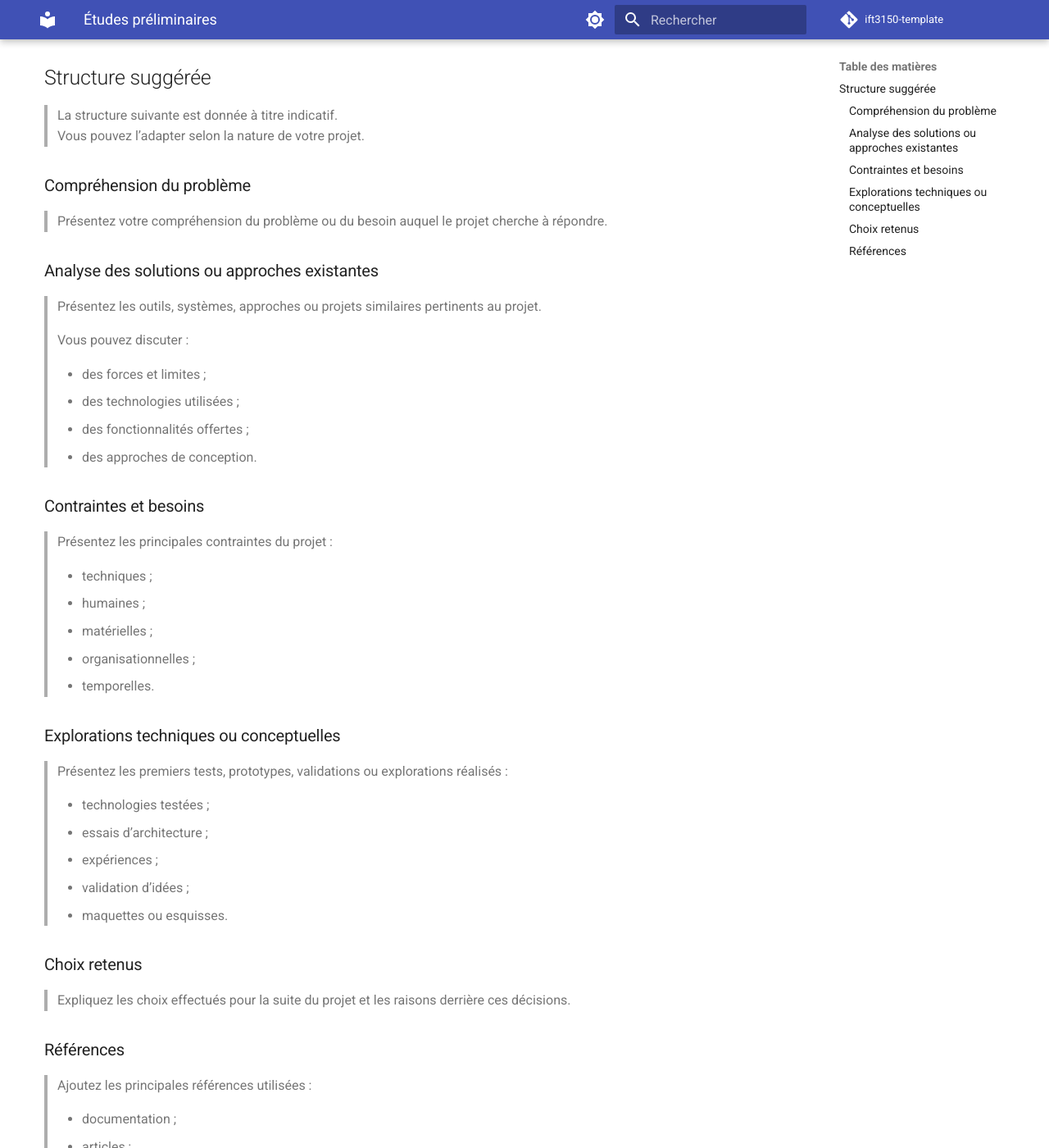
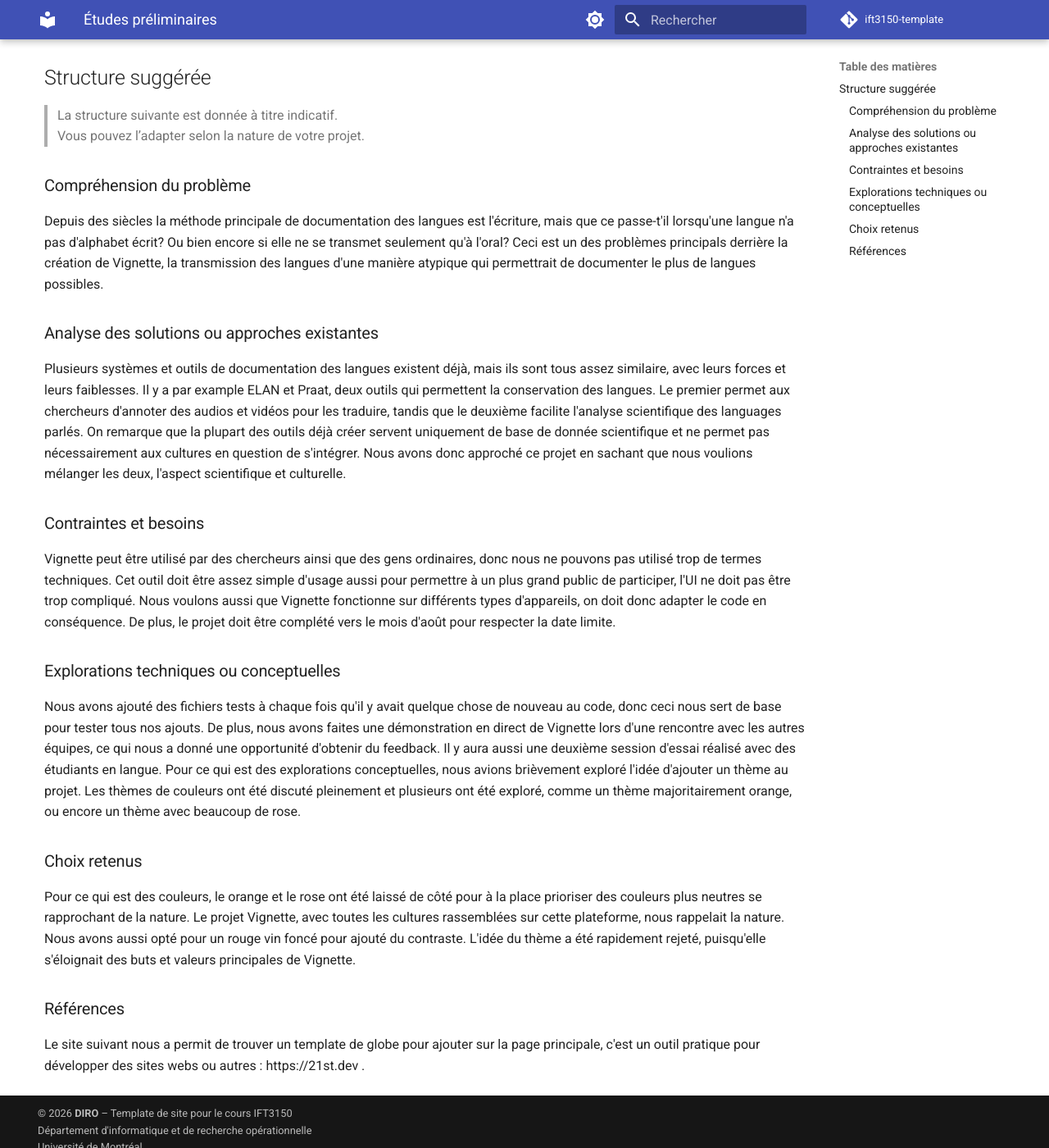
Before and after one commit to arianelavrr/arianeVignette, an MkDocs documentation site: the page built from docs/analyse.md, in a window 1280 px wide and 1400 px high, scrolled down 242 px. Shown: the whole window at 82% size. Built offline with MkDocs 1.6.1 and Material for MkDocs 9.7.7, drawn with Linux system fonts in a browser that asks for light colours; emoji names are drawn with the system emoji font; comment, search, counter and statistics services are not loaded; some of the changed text lies outside the part shown.

Commit message:
Added analyse and started realisation

```diff
--- a/docs/analyse.md
+++ b/docs/analyse.md
@@ -22,50 +22,24 @@ title: Études préliminaires
 
 ### Compréhension du problème
 
-> Présentez votre compréhension du problème ou du besoin auquel le projet cherche à répondre.
+Depuis des siècles la méthode principale de documentation des langues est l'écriture, mais que ce passe-t'il lorsqu'une langue n'a pas d'alphabet écrit? Ou bien encore si elle ne se transmet seulement qu'à l'oral? Ceci est un des problèmes principals derrière la création de Vignette, la transmission des langues d'une manière atypique qui permettrait de documenter le plus de langues possibles.
 
 ### Analyse des solutions ou approches existantes
 
-> Présentez les outils, systèmes, approches ou projets similaires pertinents au projet.
->
-> Vous pouvez discuter :
->
-> - des forces et limites ;
-> - des technologies utilisées ;
-> - des fonctionnalités offertes ;
-> - des approches de conception.
+Plusieurs systèmes et outils de documentation des langues existent déjà, mais ils sont tous assez similaire, avec leurs forces et leurs faiblesses. Il y a par example ELAN et Praat, deux outils qui permettent la conservation des langues. Le premier permet aux chercheurs d'annoter des audios et vidéos pour les traduire, tandis que le deuxième facilite l'analyse scientifique des languages parlés. On remarque que la plupart des outils déjà créer servent uniquement de base de donnée scientifique et ne permet pas nécessairement aux cultures en question de s'intégrer. Nous avons donc approché ce projet en sachant que nous voulions mélanger les deux, l'aspect scientifique et culturelle.
 
 ### Contraintes et besoins
 
-> Présentez les principales contraintes du projet :
->
-> - techniques ;
-> - humaines ;
-> - matérielles ;
-> - organisationnelles ;
-> - temporelles.
+Vignette peut être utilisé par des chercheurs ainsi que des gens ordinaires, donc nous ne pouvons pas utilisé trop de termes techniques. Cet outil doit être assez simple d'usage aussi pour permettre à un plus grand public de participer, l'UI ne doit pas être trop compliqué. Nous voulons aussi que Vignette fonctionne sur différents types d'appareils, on doit donc adapter le code en conséquence. De plus, le projet doit être complété vers le mois d'août pour respecter la date limite.
 
 ### Explorations techniques ou conceptuelles
 
-> Présentez les premiers tests, prototypes, validations ou explorations réalisés :
->
-> - technologies testées ;
-> - essais d’architecture ;
-> - expériences ;
-> - validation d’idées ;
-> - maquettes ou esquisses.
+Nous avons ajouté des fichiers tests à chaque fois qu'il y avait quelque chose de nouveau au code, donc ceci nous sert de base pour tester tous nos ajouts. De plus, nous avons faites une démonstration en direct de Vignette lors d'une rencontre avec les autres équipes, ce qui nous a donné une opportunité d'obtenir du feedback. Il y aura aussi une deuxième session d'essai réalisé avec des étudiants en langue. Pour ce qui est des explorations conceptuelles, nous avions brièvement exploré l'idée d'ajouter un thème au projet. Les thèmes de couleurs ont été discuté pleinement et plusieurs ont été exploré, comme un thème majoritairement orange, ou encore un thème avec beaucoup de rose.
 
 ### Choix retenus
 
-> Expliquez les choix effectués pour la suite du projet et les raisons derrière ces décisions.
+Pour ce qui est des couleurs, le orange et le rose ont été laissé de côté pour à la place prioriser des couleurs plus neutres se rapprochant de la nature. Le projet Vignette, avec toutes les cultures rassemblées sur cette plateforme, nous rappelait la nature. Nous avons aussi opté pour un rouge vin foncé pour ajouté du contraste. L'idée du thème a été rapidement rejeté, puisqu'elle s'éloignait des buts et valeurs principales de Vignette.
 
 ### Références
 
-> Ajoutez les principales références utilisées :
->
-> - documentation ;
-> - articles ;
-> - tutoriels ;
-> - projets similaires ;
-> - bibliothèques ;
-> - normes ou ressources techniques.
+Le site suivant nous a permit de trouver un template de globe pour ajouter sur la page principale, c'est un outil pratique pour développer des sites webs ou autres : https://21st.dev .
```
Also changed, not shown: docs/realisation.md (+1 -0 lines).
